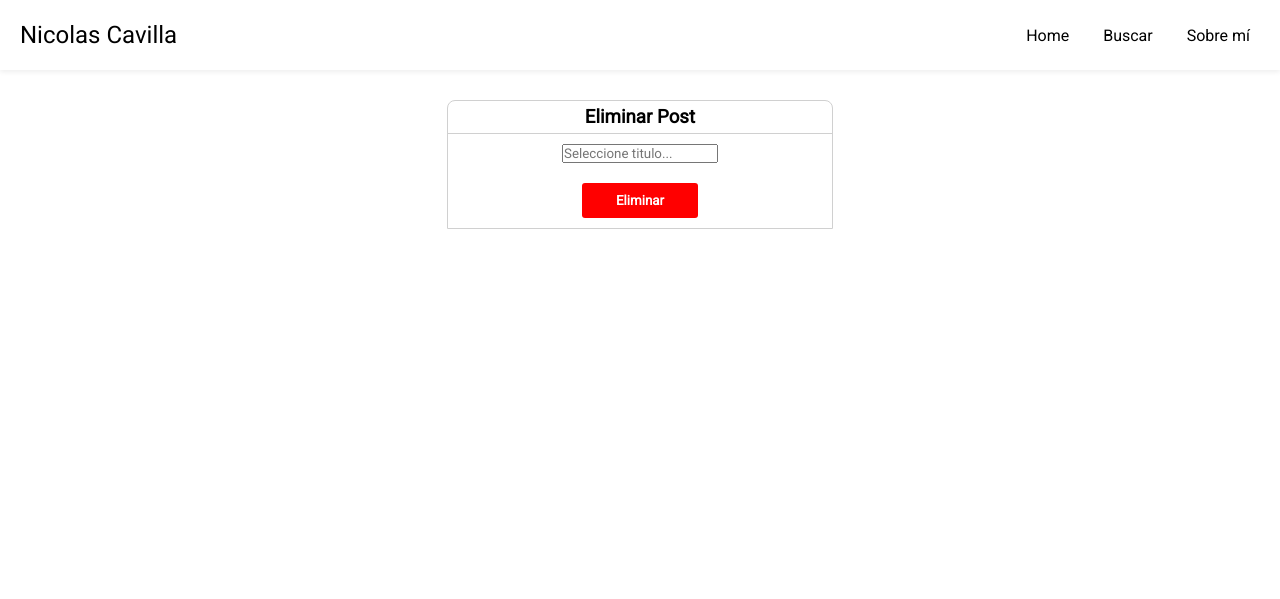
After one commit to nicocavi/blog-personal, a PHP site: the page made by views/administration.php in a window 1280 px wide. The commit adds this page. Shown: the top 599 px of the page. Run offline with PHP 8.4, Linux system fonts and the light colour scheme; the template is opened without the code that fills it, so the values that code supplies are empty.

Commit message:
Trabajando en la interfaz del Admin

```diff
--- a/controllers/Router.php
+++ b/controllers/Router.php
@@ -18,6 +18,9 @@
 			switch ($router[0]) {
 				case 'home':
 					$login_home->load_view('home');
+					break;
+				case 'administration':
+					$login_home->load_view('administration');
 					break;
 				default:
 					$login_home->load_view('post');
--- a/public/css/estilos.css
+++ b/public/css/estilos.css
@@ -85,6 +85,7 @@ body{
 	width: 100%;
 	min-height: 500px;
 	padding-bottom: 100px;
+	align-items: flex-start;
 }
 
 #redes{
@@ -195,3 +196,44 @@ body{
 	margin-top: 20px;
 	color: #222;
 }
+
+#admin{
+	display: flex;
+	justify-content: center;
+	max-width: 1920px;
+	width: 100%;
+}
+
+.sect-admin{
+	border: solid 1px #d0d0d0;
+	border-radius: 8px 8px 0 0;
+	display: flex;
+	justify-content: center;
+	align-items: center;
+	flex-direction: column;
+	margin-top: 100px;
+	width: 30%;
+}
+
+.sect-admin header{
+	border-bottom: solid 1px #d0d0d0;
+	padding: 5px 0 5px 0;
+	text-align: center;
+	width: 100%;
+}
+
+.sect-admin input{
+	margin: 10px 0 10px 0;
+}
+
+
+.sect-admin input[type="submit"]{
+	border: none;
+	color: #fff;
+	cursor:pointer;
+	font-weight: bold;
+	background: red;
+	border-radius: 3px;
+	padding: 10px 5px;
+	width: 30%;
+}
--- /dev/null
+++ b/views/administration.php
@@ -0,0 +1,48 @@
+<?php
+	$postController = new PostController();
+	$posts = $postController->getTitulo();
+	$opciones = '';
+
+	for ($i=0; $i < count($posts) ; $i++) {
+		$opciones = $opciones.'<option value="'.$posts[$i]['titulo'].'">';
+	}
+
+	printf('<!DOCTYPE html>
+		<html>
+		<head>
+			<title>Administration</title>
+			<meta charset="utf-8">
+			<link rel="stylesheet" type="text/css" href="./public/css/estilos.css">
+
+		</head>
+		<body>
+			<section id="nav-bar2">
+				<div>
+					<a href="/blog-personal"><h1 style="margin-left: 20px; font-weight: normal;">Nicolas Cavilla</h1></a>
+					<nav>
+						<ul>
+							<li><a href="/blog-personal">Home</a></li>
+							<li>Buscar</li>
+							<li>Sobre mí</li>
+						</ul>
+					</nav>
+				</div>
+			</section>
+			<section id="principal">
+				<div id="admin">
+					<section class="sect-admin">
+						<header>
+							<h3>Eliminar Post</h3>
+						</header>
+							<input placeholder="Seleccione titulo..." list="browsers">
+							<datalist id="browsers">'.$opciones.'
+							</datalist>
+						    <input type="submit" value="Eliminar" action="'.$postController->del($opciones).'">
+
+					</section>
+				</div>
+			</section>
+
+');
+
+	#<input type="button" value="Eliminar" onclick = "'.$postController->del().'">
--- a/views/post.php
+++ b/views/post.php
@@ -1,6 +1,6 @@
 <?php
 
-	$postController = new postController();
+	$postController = new PostController();
 	$post = $postController->search($_GET['r']);
 	if (empty($post)) {
 		$error = new ViewController();
```
Also changed, not shown: controllers/PostController.php (+6 -2 lines), models/PostModel.php (+22 -2 lines).
